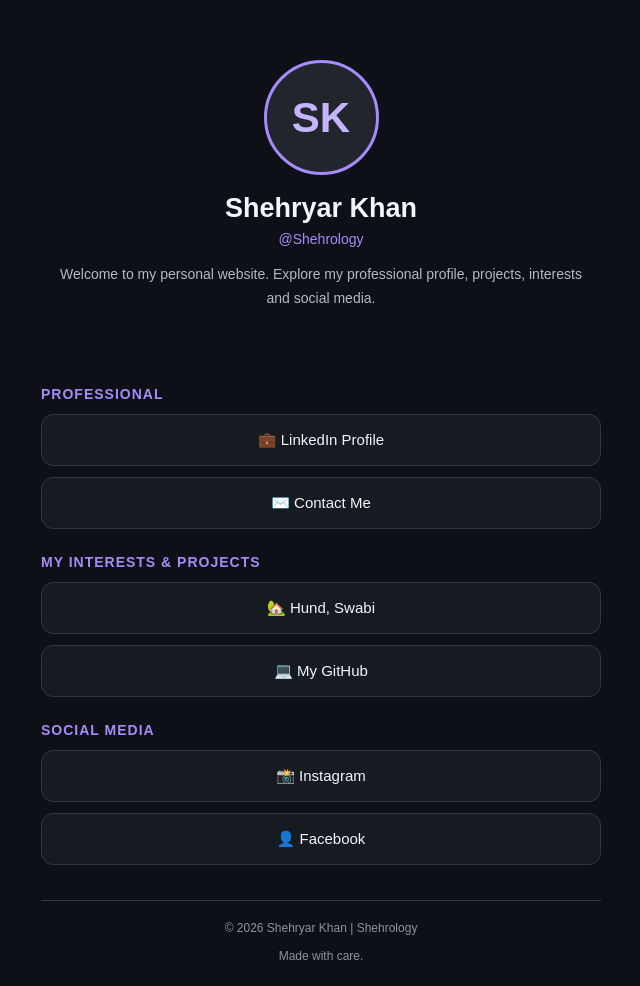
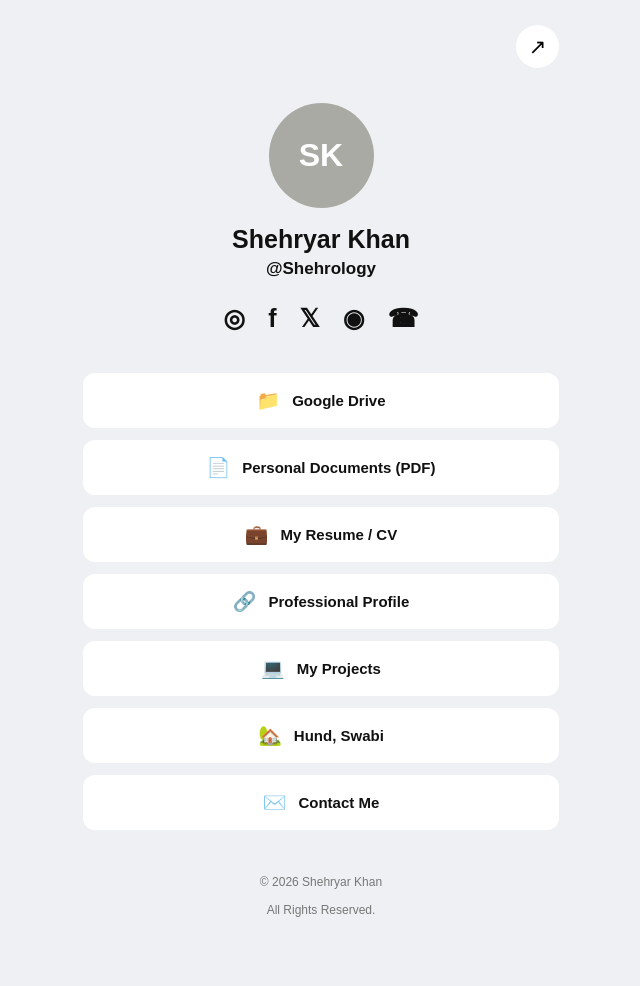
Before and after one commit to shehrology/Shajra-E-Nasab, a plain HTML site: page index.html in a window 1280 px wide. Shown: the whole page, without its empty margins (319-959 px from the left). After the commit the page ends 952 px from the top, so only its background shows below. Drawn offline with Linux system fonts and the light colour scheme.

Commit message:
Update index.html

```diff
--- a/index.html
+++ b/index.html
@@ -4,8 +4,9 @@
 <head>
 <meta charset="UTF-8">
 <meta name="viewport" content="width=device-width, initial-scale=1.0">
-  <meta name="description" content="Official personal website of Shehryar Khan. Explore my profile, work, projects and social links.">
+
 <title>Shehryar Khan | Shehrology</title>
+<meta name="description" content="Official digital profile of Shehryar Khan">
 
 <style>
 * {
@@ -15,152 +16,282 @@
 }
 
 body {
+  background: #eef0f3;
+  color: #111;
   font-family: Arial, sans-serif;
-      background: #0d1117;
-      color: #f0f6fc;
   min-height: 100vh;
-      padding: 35px 16px;
 }
 
 .container {
-      max-width: 560px;
+  width: 100%;
+  max-width: 520px;
   margin: auto;
-      text-align: center;
+  padding: 25px 22px 35px;
 }
 
+/* Share button */
+
+.top {
+  display: flex;
+  justify-content: flex-end;
+}
+
+.share {
+  background: white;
+  border: none;
+  border-radius: 50%;
+  width: 43px;
+  height: 43px;
+  font-size: 21px;
+  cursor: pointer;
+}
+
+/* Profile */
+
 .profile {
-      padding: 25px 15px;
+  text-align: center;
+  padding-top: 35px;
 }
 
 .avatar {
-      width: 115px;
-      height: 115px;
+  width: 105px;
+  height: 105px;
   border-radius: 50%;
-      background: #21262d;
-      border: 3px solid #a78bfa;
-      margin: 0 auto 18px;
+  background: #a9aaa4;
+  margin: auto auto 17px;
   display: flex;
   align-items: center;
   justify-content: center;
-      font-size: 42px;
+  color: white;
+  font-size: 32px;
   font-weight: bold;
-      color: #c4b5fd;
+  overflow: hidden;
 }
 
-    h1 {
-      font-size: 27px;
-      margin-bottom: 7px;
+.avatar img {
+  width: 100%;
+  height: 100%;
+  object-fit: cover;
+}
+
+.name {
+  font-size: 25px;
+  font-weight: 700;
+  margin-bottom: 5px;
 }
 
 .username {
-      color: #a78bfa;
-      font-size: 14px;
-      margin-bottom: 16px;
-    }
-
-    .bio {
-      color: #b1bac4;
-      font-size: 14px;
-      line-height: 1.7;
+  font-size: 17px;
+  font-weight: 600;
   margin-bottom: 25px;
 }
 
-    .section-title {
-      text-align: left;
-      font-size: 14px;
-      color: #a78bfa;
-      margin: 25px 0 12px;
-      text-transform: uppercase;
-      letter-spacing: 1px;
+/* Social icons */
+
+.socials {
+  display: flex;
+  justify-content: center;
+  align-items: center;
+  flex-wrap: wrap;
+  gap: 23px;
+  margin-bottom: 40px;
+}
+
+.socials a {
+  color: #111;
+  text-decoration: none;
+  font-size: 25px;
+  font-weight: bold;
+  transition: .2s;
+}
+
+.socials a:hover {
+  transform: scale(1.15);
+}
+
+/* Links */
+
+.links {
+  display: flex;
+  flex-direction: column;
+  gap: 12px;
+  margin-top: 10px;
 }
 
 .link {
-      display: block;
+  display: flex;
+  align-items: center;
+  justify-content: center;
+  gap: 12px;
+  padding: 16px;
+  min-height: 52px;
+  background: white;
+  border-radius: 12px;
+  color: #111;
   text-decoration: none;
-      color: #f0f6fc;
-      background: #161b22;
-      border: 1px solid #30363d;
-      padding: 16px;
-      border-radius: 12px;
-      margin-bottom: 11px;
   font-size: 15px;
-      transition: 0.2s;
+  font-weight: 600;
+  transition: .2s;
 }
 
 .link:hover {
-      background: #21262d;
-      border-color: #a78bfa;
+  background: #dedfe3;
   transform: translateY(-2px);
 }
 
-    .footer {
-      margin-top: 35px;
-      padding: 20px;
-      color: #8b949e;
-      font-size: 12px;
-      border-top: 1px solid #30363d;
+.link-icon {
+  font-size: 19px;
 }
 
+.footer {
+  text-align: center;
+  color: #777;
+  font-size: 12px;
+  margin-top: 45px;
+}
+
+/* Mobile responsive */
+
 @media (max-width: 400px) {
-      h1 { font-size: 23px; }
-      .link { padding: 14px; }
+  .container {
+    padding: 20px 17px;
+  }
+
+  .name {
+    font-size: 23px;
+  }
+
+  .socials {
+    gap: 19px;
+  }
 }
 </style>
 </head>
 
 <body>
-  <main class="container">
 
+<div class="container">
+
+  <!-- Share -->
+  <div class="top">
+    <button class="share" onclick="sharePage()" aria-label="Share page">
+      ↗
+    </button>
+  </div>
+
+  <!-- Profile -->
   <header class="profile">
-      <div class="avatar">SK</div>
 
-      <h1>Shehryar Khan</h1>
-      <div class="username">@Shehrology</div>
+    <div class="avatar">
+      SK
+      <!-- Add your photo here later:
+      <img src="YOUR-PHOTO-URL" alt="Shehryar Khan">
+      -->
+    </div>
 
-      <p class="bio">
-        Welcome to my personal website.
-        Explore my professional profile, projects,
-        interests and social media.
-      </p>
+    <h1 class="name">Shehryar Khan</h1>
+    <p class="username">@Shehrology</p>
+
+    <!-- Social Media -->
+
+    <div class="socials">
+
+      <a href="https://www.instagram.com/shehrology/"
+         target="_blank" aria-label="Instagram">◎</a>
+
+      <a href="https://www.facebook.com/shehrology/"
+         target="_blank" aria-label="Facebook">f</a>
+
+      <a href="https://x.com/shehrology/"
+         target="_blank" aria-label="X">𝕏</a>
+
+      <a href="https://wa.me/+923085000355"
+         target="_blank" aria-label="WhatsApp">◉</a>
+
+      <a href="tel:0308-5000355"
+         aria-label="Call">☎</a>
+
+    </div>
+
   </header>
 
-    <section>
-      <h2 class="section-title">Professional</h2>
+  <!-- Documents and Links -->
+
+  <main class="links">
+
+    <a class="link"
+       href="https://drive.google.com/file/d/19kEy357zMCG-SEWmpBjn-_P0HYXMRCCV/view?usp=drive_link"
+       target="_blank">
+      <span class="link-icon">📁</span>
+      Google Drive
+    </a>
+
+    <a class="link"
+       href="https://drive.google.com/file/d/19kEy357zMCG-SEWmpBjn-_P0HYXMRCCV/view?usp=drive_link"
+       target="_blank">
+      <span class="link-icon">📄</span>
+      Personal Documents (PDF)
+    </a>
+
+    <a class="link"
+       href="YOUR_CV_LINK"
+       target="_blank">
+      <span class="link-icon">💼</span>
+      My Resume / CV
+    </a>
 
     <a class="link"
        href="https://www.linkedin.com/in/shehrology/"
-         target="_blank">💼 LinkedIn Profile</a>
+       target="_blank">
+      <span class="link-icon">🔗</span>
+      Professional Profile
+    </a>
 
     <a class="link"
-         href="mailto:">✉️ Contact Me</a>
-    </section>
+       href="https://github.com/Shehrology"
+       target="_blank">
+      <span class="link-icon">💻</span>
+      My Projects
+    </a>
 
-    <section>
-      <h2 class="section-title">My Interests & Projects</h2>
+    <a class="link"
+       href="YOUR_HUND_LINK"
+       target="_blank">
+      <span class="link-icon">🏡</span>
+      Hund, Swabi
+    </a>
 
-      <a class="link" href="https://www.google.com/search?q=Hund+Swabi"
-         target="_blank">🏡 Hund, Swabi</a>
+    <a class="link"
+       href="mailto:Shehrology@gmail.com">
+      <span class="link-icon">✉️</span>
+      Contact Me
+    </a>
 
-      <a class="link" href="https://github.com/Shehrology"
-         target="_blank">💻 My GitHub</a>
-    </section>
-
-    <section>
-      <h2 class="section-title">Social Media</h2>
-
-      <a class="link" href="https://www.instagram.com/"
-         target="_blank">📸 Instagram</a>
-
-      <a class="link" href="https://www.facebook.com/"
-         target="_blank">👤 Facebook</a>
-    </section>
+  </main>
 
   <footer class="footer">
-      © 2026 Shehryar Khan | Shehrology
+    © 2026 Shehryar Khan
     <br><br>
-      Made with care.
+    All Rights Reserved.
   </footer>
 
-  </main>
+</div>
+
+<script>
+function sharePage() {
+  if (navigator.share) {
+    navigator.share({
+      title: 'Shehryar Khan',
+      text: 'Visit my personal profile',
+      url: window.location.href
+    });
+  } else {
+    navigator.clipboard.writeText(window.location.href)
+      .then(() => alert('Link copied!'))
+      .catch(() => alert('Please copy the website link manually.'));
+  }
+}
+</script>
+
 </body>
 </html>
```
Lines whose indentation alone changed are shown as unchanged.
